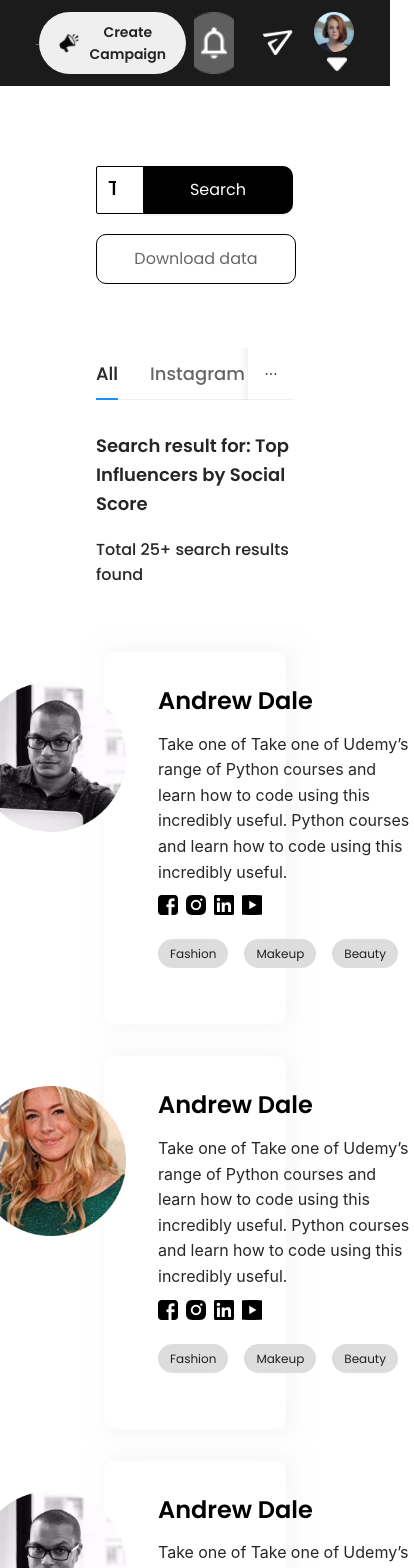
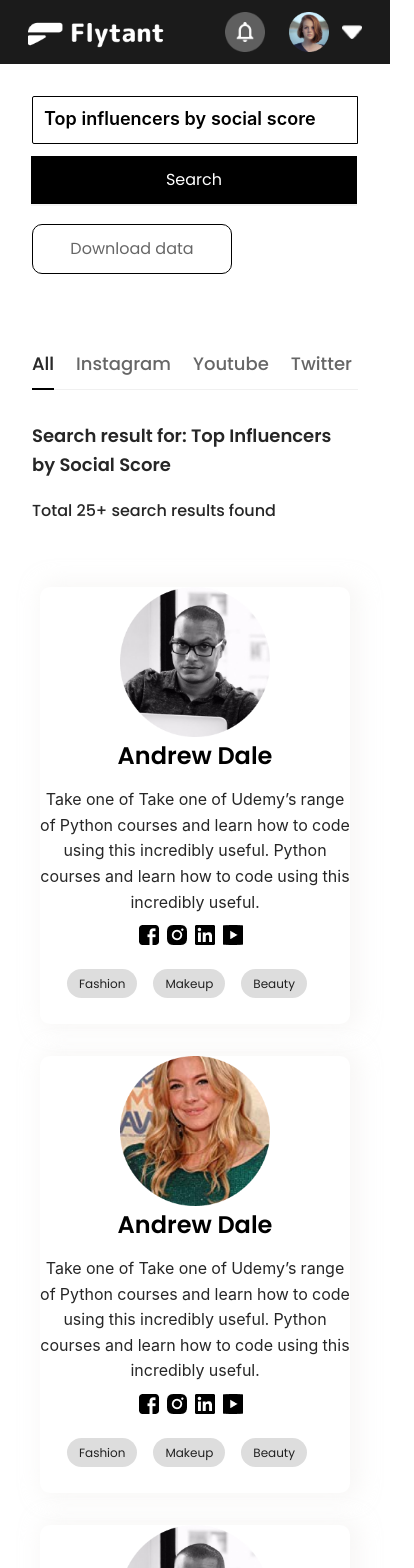
Before and after one commit to mishael1-d/flytant-notificationPage, a React (Create React App) app: page /search in a window 390 px wide. Shown: the top 1568 px of the page, 414 px wide, since content can reach past the window. Built offline with nearby package versions, Linux system fonts and the light colour scheme.

Commit message:
More UI design

```diff
--- a/src/App.css
+++ b/src/App.css
@@ -425,6 +425,9 @@ p {
 .header-links .ant-tabs-tab-btn .disabled {
   color: rgba(0, 0, 0, 0.6) !important;
 }
+.ant-tabs-ink-bar{
+  background: #000 !important;
+}
 .search-result {
   margin-top: 1rem;
 }
@@ -627,20 +630,101 @@ p {
   .input-grp {
     flex-direction: column;
   }
-  }
-
+}
 
 @media (max-width: 848px) {
   .container-fluid {
     padding: 0 1rem;
   }
   .header {
-    padding: .75rem 1.25rem;
+    padding: 0.75rem 1.25rem;
   }
   .navBar_btns button {
-    margin-right: 0.5rem;
+   display: none;
   }
   .campaignIcon {
-    margin-right: 1rem;
+   display: none;
   }
+  .subfooter {
+    padding: 2rem 1rem;
+  }
+  .subfooter p {
+    text-align: center;
+  }
+  .footer-items {
+    flex-direction: column;
+  }
+  .ant-tabs-tab+.ant-tabs-tab {
+    margin: 0 0 0 22px !important;
 }
+.ant-input-group {
+  display: block !important;
+}
+/* .ant-input-group-addon {
+  display: block !important;
+  border-radius: 0;
+} */
+.hero-input {
+  width: 100%;
+}
+.hero-input .ant-input-group-addon{
+ display: initial !important;
+}
+.cards {
+  flex-direction: column;
+  padding: 0;
+}
+.header .logo img{
+  width: 70%;
+}
+.suggestion {
+  flex-direction: column;
+}
+.cards .card-img {
+  margin: 0 auto;
+}
+.card-info {
+  text-align: center;
+}
+.card-info .sm-icons, .card-info .categories {
+  justify-content: center;
+}
+.ant-input-group-addon{
+  display: initial !important;
+}
+.ant-input-group-addon button {
+ border-radius: 0 !important;
+ width: 100% !important;
+ margin-top: .75rem;
+}
+.search-grp .ant-btn-primary {
+  width: 100%;
+  margin-top: .75rem;
+}
+}
+
+@media (max-width: 480px) {
+  .header {
+    padding: 0.75rem;
+  }
+ .heroSection{
+   padding: 2rem 1.25rem;
+ }
+ .hero-title h1 {
+   font-size: 2.5rem;
+ }
+
+.profile {
+  display: flex;
+  justify-content: center;
+  align-items: center;
+}
+
+ .notificationContainer {
+   right: 4%;
+ }
+ .notificationPage, .searchPage {
+   padding: 2rem 1rem;
+ }
+
+}
```
